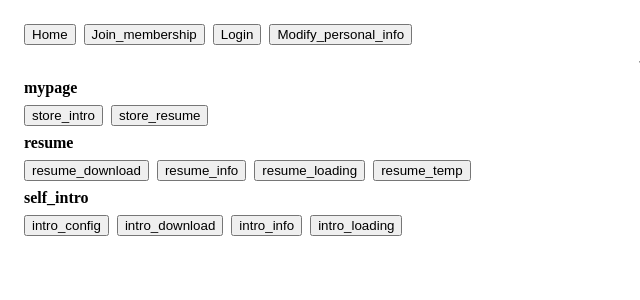
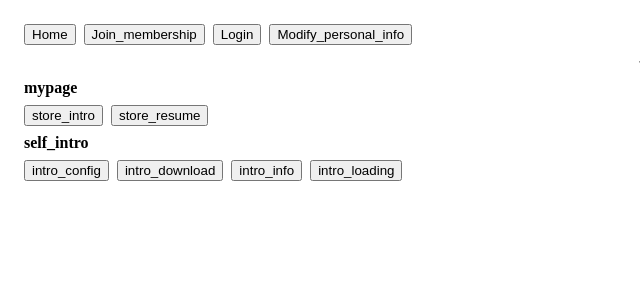
Before and after one commit to Junetoltol/WebProject2025ICE, a React (Vite) app in the folder FrontEnd/app/: page / in a window 1280 px wide. Shown: the top 300 px of the page, without its empty margins (0-640 px from the left). Built offline with nearby package versions, Linux system fonts and the light colour scheme.

Commit message:
refactor: 프로젝트 구조 단순화를 위해 resume 파트 삭제

```diff
--- a/FrontEnd/app/src/App.jsx
+++ b/FrontEnd/app/src/App.jsx
@@ -8,17 +8,11 @@ import ModifyPersonalInfo from "./pages/ModifyPersonalInfo";
 import StoreIntro from "./pages/mypage/StoreIntro";
 import StoreResume from "./pages/mypage/StoreResume";
 
-import ResumeDownload from "./pages/resume/ResumeDownload";
-import ResumeInfo from "./pages/resume/ResumeInfo";
-import ResumeLoading from "./pages/resume/ResumeLoading";
-import ResumeTemp from "./pages/resume/ResumeTemp";
-
 import IntroConfig from "./pages/self-intro/IntroConfig";
 import IntroDownload from "./pages/self-intro/IntroDownload";
 import IntroInfo from "./pages/self-intro/IntroInfo";
 import IntroLoading from "./pages/self-intro/IntroLoading";
 
-// 버튼 메뉴
 function Menu() {
   const navigate = useNavigate();
   const go = (path) => () => navigate(path);
@@ -38,14 +32,6 @@ function Menu() {
       <div style={{ display: "flex", gap: 8, flexWrap: "wrap" }}>
         <button onClick={go("/mypage/store-intro")}>store_intro</button>
         <button onClick={go("/mypage/store-resume")}>store_resume</button>
-      </div>
-
-      <strong>resume</strong>
-      <div style={{ display: "flex", gap: 8, flexWrap: "wrap" }}>
-        <button onClick={go("/resume/download")}>resume_download</button>
-        <button onClick={go("/resume/info")}>resume_info</button>
-        <button onClick={go("/resume/loading")}>resume_loading</button>
-        <button onClick={go("/resume/temp")}>resume_temp</button>
       </div>
 
       <strong>self_intro</strong>
@@ -71,29 +57,19 @@ export default function App() {
       ) : (
         // 다른 경로일 때: 페이지 내용만 보임
         <Routes>
-          {/* pages 바로 아래 */}
           <Route path="/home" element={<Home />} />
           <Route path="/join" element={<JoinMembership />} />
           <Route path="/login" element={<Login />} />
           <Route path="/modify" element={<ModifyPersonalInfo />} />
 
-          {/* /mypage/* */}
           <Route path="/mypage/store-intro" element={<StoreIntro />} />
           <Route path="/mypage/store-resume" element={<StoreResume />} />
 
-          {/* /resume/* */}
-          <Route path="/resume/download" element={<ResumeDownload />} />
-          <Route path="/resume/info" element={<ResumeInfo />} />
-          <Route path="/resume/loading" element={<ResumeLoading />} />
-          <Route path="/resume/temp" element={<ResumeTemp />} />
-
-          {/* /self-intro/* */}
           <Route path="/self-intro/config" element={<IntroConfig />} />
           <Route path="/self-intro/download" element={<IntroDownload />} />
           <Route path="/self-intro/info" element={<IntroInfo />} />
           <Route path="/self-intro/loading" element={<IntroLoading />} />
 
-          {/* 잘못된 경로 → 메뉴로 돌아가기 */}
           <Route path="*" element={<Menu />} />
         </Routes>
       )}
--- a/FrontEnd/app/src/pages/resume/ResumeDownload.jsx
+++ /dev/null
@@ -1,4 +0,0 @@
-function ResumeDownload() {
-  return <h1>Resume Download Page</h1>;
-}
-export default ResumeDownload;
--- a/FrontEnd/app/src/pages/resume/ResumeInfo.jsx
+++ /dev/null
@@ -1,4 +0,0 @@
-function ResumeInfo() {
-  return <h1>Resume Info Page</h1>;
-}
-export default ResumeInfo;
--- a/FrontEnd/app/src/pages/resume/ResumeLoading.jsx
+++ /dev/null
@@ -1,4 +0,0 @@
-function ResumeLoading() {
-  return <h1>Resume Loading Page</h1>;
-}
-export default ResumeLoading;
--- a/FrontEnd/app/src/pages/resume/ResumeTemp.jsx
+++ /dev/null
@@ -1,4 +0,0 @@
-function ResumeTemp() {
-  return <h1>Resume Temp Page</h1>;
-}
-export default ResumeTemp;
```
